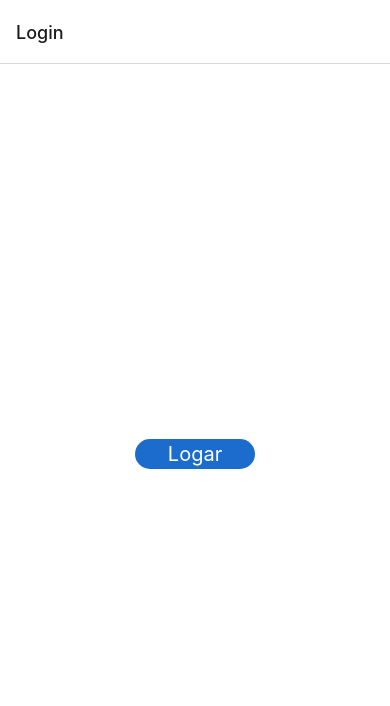
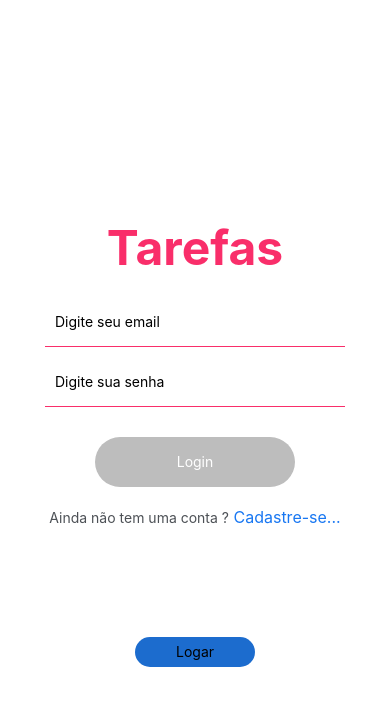
Before and after one commit to MarcosSilva13/App-ToDoList, a React Native app: screen /Login in a window 390 px wide. Shown: the top 706 px of the page. Built offline with nearby package versions, Linux system fonts and the light colour scheme.

Commit message:
Criando tela de login

```diff
--- a/App.js
+++ b/App.js
@@ -9,16 +9,16 @@ const Stack = createNativeStackNavigator();
 export default function App() {
   return (
     <NavigationContainer>
-      <Stack.Navigator>
+      <Stack.Navigator initialRouteName="Login">
         <Stack.Screen
           name="Login"
           component={Login}
-          options={{title: 'Login'}}
+          options={{headerShown: false}}
         />
         <Stack.Screen
           name="Tarefa"
           component={Tarefa}
-          options={{title: 'Tarefas'}}
+          options={{headerShown: false}}
         />
       </Stack.Navigator>
     </NavigationContainer>
--- a/Login.js
+++ b/Login.js
@@ -1,30 +1,194 @@
-import { StyleSheet, Text, View, TouchableOpacity } from "react-native";
+import {
+    StyleSheet,
+    Text,
+    View,
+    TouchableOpacity,
+    TextInput,
+    KeyboardAvoidingView,
+    Platform,
+    Alert
+} from "react-native";
 
-export default function Login({ navigation }){
+import { MaterialCommunityIcons } from "@expo/vector-icons";
+import { useState } from "react";
+
+export default function Login({ navigation }) {
+    const [email, setEmail] = useState("");
+    const [senha, setSenha] = useState("");
+    const [errorLogin, setErrorLogin] = useState("");
+
+    const emailTeste = "marcos@gmail.com";
+    const senhaTeste = "123456789";
+
+   function checkLogin() {
+
+        if (email !== emailTeste) {
+            Alert.alert("Atenção", "Email incorreto!"); // no android
+
+            alert("Email incorreto!"); // na web
+        } else if(senha !== senhaTeste){
+            Alert.alert("Atenção", "Senha incorreta!"); // no android
+
+            alert("Senha incorreta!"); // na web
+        } else {
+            navigation.navigate("Tarefa");
+        }
+    }
 
     return (
-        <View style={style.container}>
+    <KeyboardAvoidingView
+        behavior={Platform.OS === "ios" ? "padding" : "height"}
+        style={style.container}
+    >
+        <Text style={style.title}>Tarefas</Text>
+        <TextInput
+            style={style.input}
+            placeholder="Digite seu email"
+            type="text"
+            onChangeText={(text) => setEmail(text)}
+            value={email}
+        />
+        <TextInput
+            style={style.input}
+            secureTextEntry={true}
+            placeholder="Digite sua senha"
+            type="text"
+            onChangeText={(text) => setSenha(text)}
+            value={senha}
+        />
+
+        {errorLogin === true
+        ?
+            <View style={style.contentAlert}>
+                <MaterialCommunityIcons
+                    name="alert-circle"
+                    size={24}
+                    color="#bdbdbd"
+                />
+                <Text style={style.warningAlert}>Email ou senha inválido!</Text>
+            </View>
+        :
+            <View/>
+        }
+
+
+        {email === "" || senha === ""
+        ?
+        <TouchableOpacity    //botão de login
+            disabled={true}
+            style={style.buttonLoginDisable}
+        >
+            <Text style={style.textButtonLogin}>Login</Text>
+        </TouchableOpacity>
+        :
+        <TouchableOpacity
+            style={style.buttonLogin}
+            onPress={() => checkLogin()}
+
+        >
+            <Text style={style.textButtonLogin}>Login</Text>
+        </TouchableOpacity>
+        }
+
+        <Text style={style.registration}>
+            Ainda não tem uma conta ?
+            <Text
+            style={style.linkSubscribe}
+            //onPress={() => navigation.navigate("Cadastro")}
+            >
+                <Text/> Cadastre-se...
+            </Text>
+        </Text>
+        <View style={{height: 100}}/>
+
       <TouchableOpacity
         style={style.Button}
-                onPress={() => (navigation.navigate('Tarefa'))}
+        onPress={() => navigation.navigate("Tarefa")}
+        //onPress={() => checkLogin()}
       >
         <Text style={style.Texto}>Logar</Text>
       </TouchableOpacity>
-        </View>
+
+    </KeyboardAvoidingView>
   );
 }
 
 const style = StyleSheet.create({
   container: {
     flex: 1,
-        backgroundColor: '#fff',
-        alignItems: 'center',
-        justifyContent: 'center',
+    backgroundColor: "#fff",
+    alignItems: "center",
+    justifyContent: "center",
+    paddingTop: 50
   },
-    Texto: {
-        fontSize: 20,
+
+  title:{
+    fontSize: 48,
+    color: "#f92e6a",
+    marginBottom: 10,
+    fontWeight: "bold"
+  },
+
+  input: {
+    width: 300,
+    marginTop: 10,
+    padding: 10,
+    height: 50,
+    borderBottomWidth: 1,
+    borderBottomColor: "#f92e6a",
+    marginLeft: "auto",
+    marginRight: "auto",
+    color: "#000",
+  },
+
+  buttonLogin: {
+    width: 200,
+    height: 50,
+    justifyContent: "center",
+    alignItems: "center",
+    backgroundColor: "#f92e6a",
+    borderRadius: 50,
+    marginTop: 30,
+  },
+
+  buttonLoginDisable: {
+    width: 200,
+    height: 50,
+    justifyContent: "center",
+    alignItems: "center",
+    backgroundColor: "#bdbdbd",
+    borderRadius: 50,
+    marginTop: 30,
+  },
+
+  textButtonLogin: {
     color: "#fff",
   },
+
+  contentAlert: {
+    marginTop: 20,
+    flexDirection: "row",
+    justifyContent: "center",
+    alignItems: "center",
+
+  },
+
+  warningAlert: {
+    paddingLeft: 10,
+    color: "#bdbdbd",
+    fontSize: 16,
+  },
+
+  registration: {
+    marginTop: 20,
+    color: "#4d5156",
+  },
+
+  linkSubscribe: {
+    color: "#1877f2",
+    fontSize: 16,
+  },
+
   Button: {
     height: 30,
     width: 120,
@@ -32,6 +196,7 @@ const style = StyleSheet.create({
     alignItems: "center",
     backgroundColor: "#1c6cce",
     borderRadius: 15,
+    margin: 10
     //marginLeft: 10
-    }
+  },
 });
--- a/Tarefa.js
+++ b/Tarefa.js
@@ -19,16 +19,21 @@ export default function Tarefa({ navigation }) {
   const [task, setTask] = useState([]);
   const [newTask, setNewTask] = useState("");
 
+
+  //função que adiciona nova tarefa
   async function addTask() {
     if (newTask == "") {
-      //Alert.alert("Atenção", "Não pode adicionar tarefa vazia!");
+      Alert.alert("Atenção", "Não pode adicionar tarefa vazia!");
+      alert("Não pode adicionar tarefa vazia!");
       return;
     }
 
+    //pesquisa se tem uma tarefa igual
     const search = task.filter((task) => task === newTask);
 
     if (search.length != 0) {
       Alert.alert("Atenção", "Nome da tarefa repetido!");
+      alert("Tarefa repetida!");
       return;
     }
 
@@ -38,6 +43,7 @@ export default function Tarefa({ navigation }) {
     Keyboard.dismiss();
   }
 
+  //função que remove uma tarefa
   async function removeTask(item) {
     Alert.alert(
       "Deletar tarefa",
@@ -59,7 +65,8 @@ export default function Tarefa({ navigation }) {
     );
   }
 
-  useEffect(() => {
+  // carrega os dados que foram salvos
+ /* useEffect(() => {
     async function loadData() {
       const task = await AsyncStorage.getItem("task");
 
@@ -69,8 +76,9 @@ export default function Tarefa({ navigation }) {
     }
 
     loadData();
-  }, []);
+  }, []);*/
 
+  // salva os dados localmente
   useEffect(() => {
     async function saveData() {
       AsyncStorage.setItem("task", JSON.stringify(task));
@@ -83,24 +91,31 @@ export default function Tarefa({ navigation }) {
     <>
       <KeyboardAvoidingView
         keyboardVerticalOffset={0}
-        behavior="padding"
+        behavior={Platform.OS === "ios" ? "padding" : "height"}
         style={{ flex: 1 }}
-        enabled={Platform.OS === "ios"}
+        //enabled={Platform.OS === "ios"}
       >
         <View style={styles.container}>
           <View style={styles.header}>
-            <Text style={styles.Title}> Tarefas</Text>
+            <Text style={styles.title}> Tarefas</Text>
+            <TouchableOpacity >
+                    <MaterialIcons
+                      name="delete"
+                      size={25}
+                      color="#f64c75"
+                    />
+                  </TouchableOpacity>
           </View>
 
-          <View style={styles.Body}>
+          <View style={styles.body}>
             <FlatList
-              style={styles.FlatList}
+              style={styles.flatList}
               data={task}
               keyExtractor={(item) => item.toString()}
               showsVerticalScrollIndicator={false}
               renderItem={({ item }) => (
-                <View style={styles.ContainerView}>
-                  <Text style={styles.Texto}>{item}</Text>
+                <View style={styles.containerView}>
+                  <Text style={styles.text}>{item}</Text>
                   <TouchableOpacity onPress={() => removeTask(item)}>
                     <MaterialIcons
                       name="delete-forever"
@@ -112,9 +127,9 @@ export default function Tarefa({ navigation }) {
               )}
             />
           </View>
-          <View style={styles.Form}>
+          <View style={styles.form}>
             <TextInput
-              style={styles.Input}
+              style={styles.input}
               placeholderTextColor="#999"
               autoCorrect={true}
               placeholder="Adicione uma tarefa"
@@ -122,7 +137,7 @@ export default function Tarefa({ navigation }) {
               onChangeText={(text) => setNewTask(text)}
               value={newTask}
             />
-            <TouchableOpacity style={styles.Button} onPress={() => addTask()}>
+            <TouchableOpacity style={styles.button} onPress={() => addTask()}>
               <Ionicons name="ios-add" size={25} color="#fff" />
             </TouchableOpacity>
           </View>
@@ -146,15 +161,15 @@ const styles = StyleSheet.create({
     alignItems: "center",
     justifyContent: "space-between",
   },
-  Title: {
+  title: {
     fontSize: 20,
     fontWeight: "bold",
     color: "#000",
   },
-  Body: {
+  body: {
     flex: 1,
   },
-  Form: {
+  form: {
     padding: 0,
     height: 60,
     justifyContent: "center",
@@ -164,7 +179,7 @@ const styles = StyleSheet.create({
     borderTopWidth: 1,
     borderColor: "#000",
   },
-  Input: {
+  input: {
     flex: 1,
     height: 40,
     backgroundColor: "#eee",
@@ -174,7 +189,7 @@ const styles = StyleSheet.create({
     borderWidth: 1,
     borderColor: "#eee",
   },
-  Button: {
+  button: {
     height: 40,
     width: 40,
     justifyContent: "center",
@@ -183,11 +198,11 @@ const styles = StyleSheet.create({
     borderRadius: 4,
     marginLeft: 10,
   },
-  FlatList: {
+  flatList: {
     flex: 1,
     marginTop: 5,
   },
-  ContainerView: {
+  containerView: {
     marginBottom: 15,
     padding: 15,
     borderRadius: 4,
@@ -200,7 +215,7 @@ const styles = StyleSheet.create({
     borderWidth: 1,
     borderColor: "#eee",
   },
-  Texto: {
+  text: {
     fontSize: 14,
     color: "#333",
     fontWeight: "bold",
```
Also changed, not shown: Cadastro.js (added), Sobre.js (added). Lines whose indentation alone changed are shown as unchanged.
